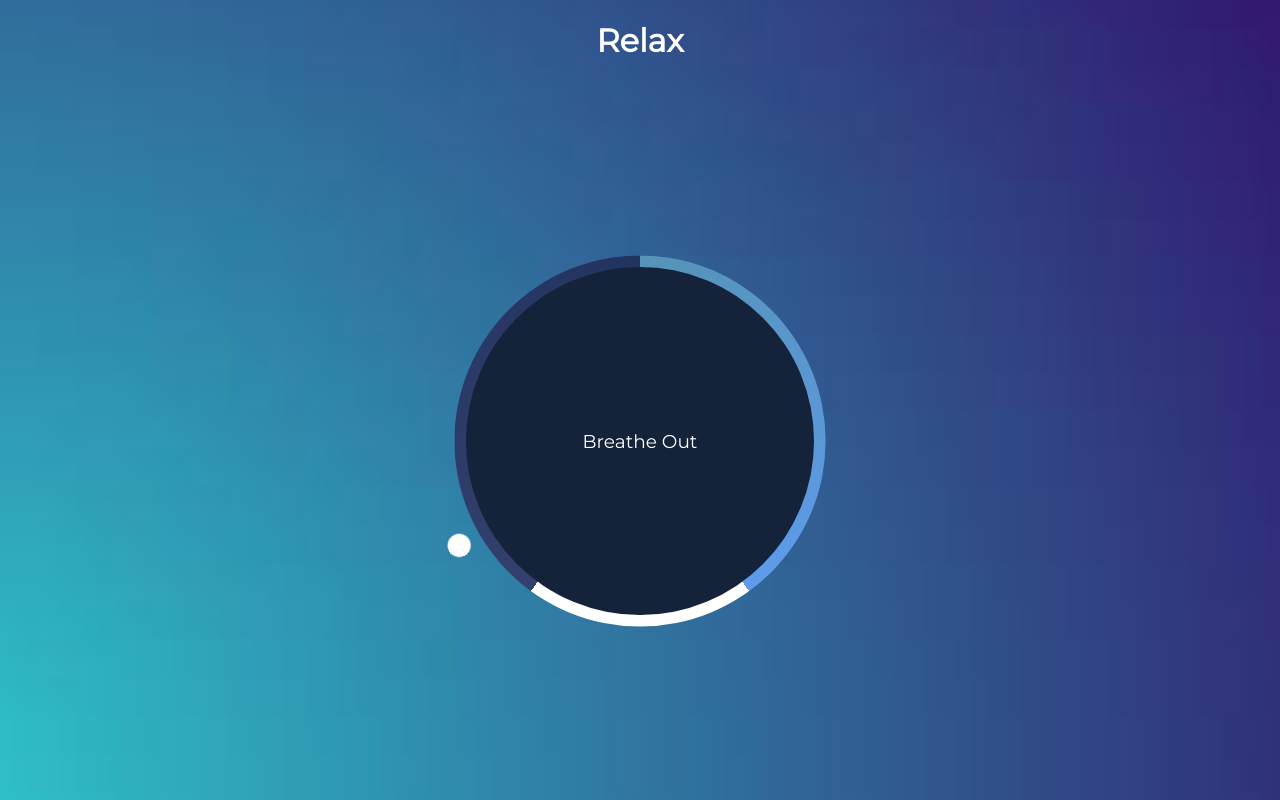
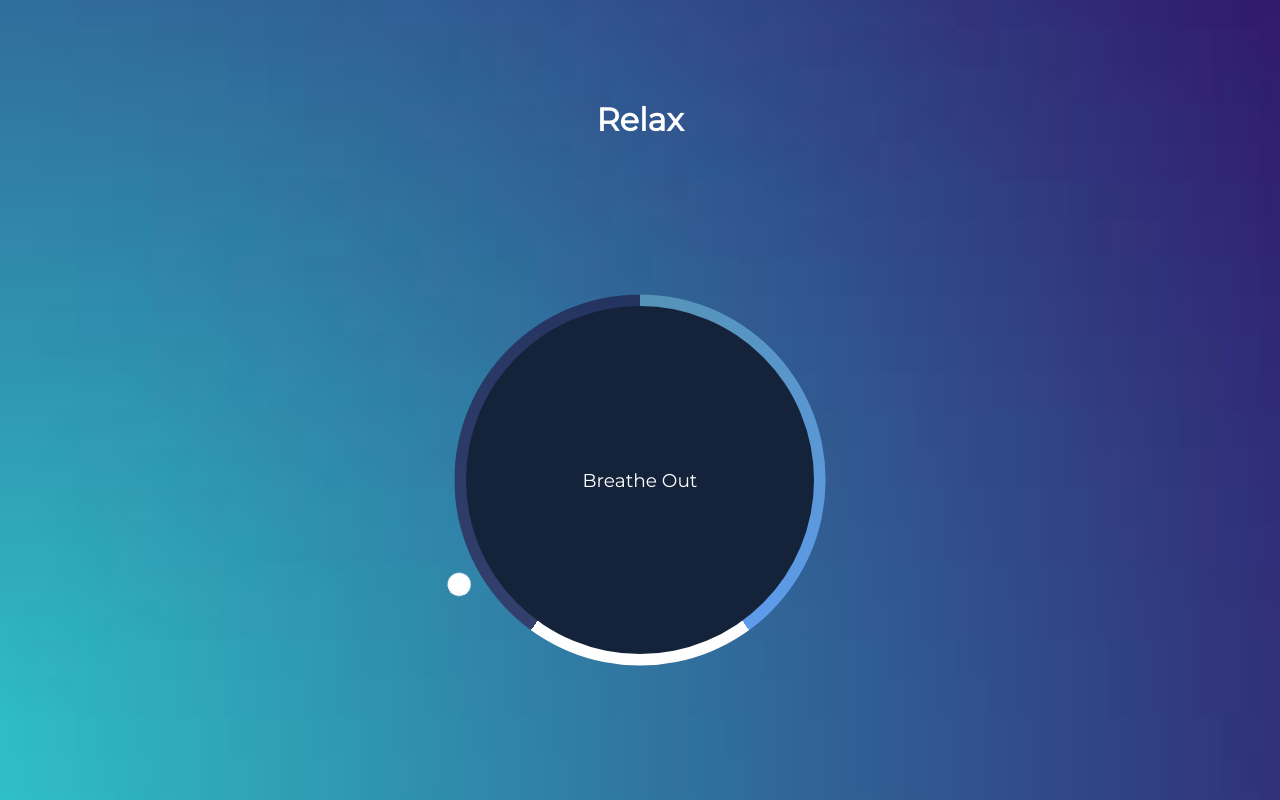
Before and after one commit to bridgetrshannon/Relax, a plain HTML site: page index.html in a window 1280 px wide. Drawn offline with Linux system fonts and the light colour scheme.

Commit message:
adjusted margin for h1

```diff
--- a/style.css
+++ b/style.css
@@ -15,6 +15,10 @@ body {
   flex-direction: column;
   align-items: center;
   margin: 0;
+}
+
+h1 {
+    margin-top: 100px;
 }
 
 /* centers container within body */
```
